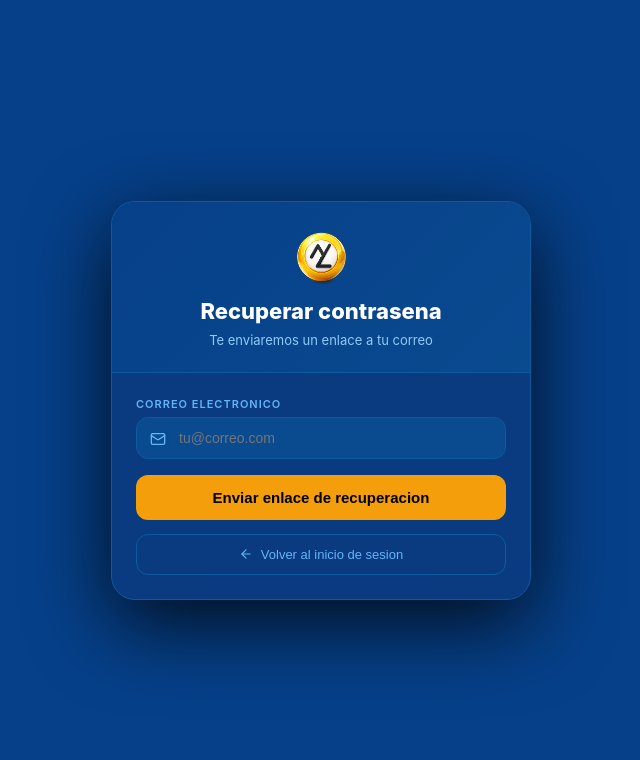
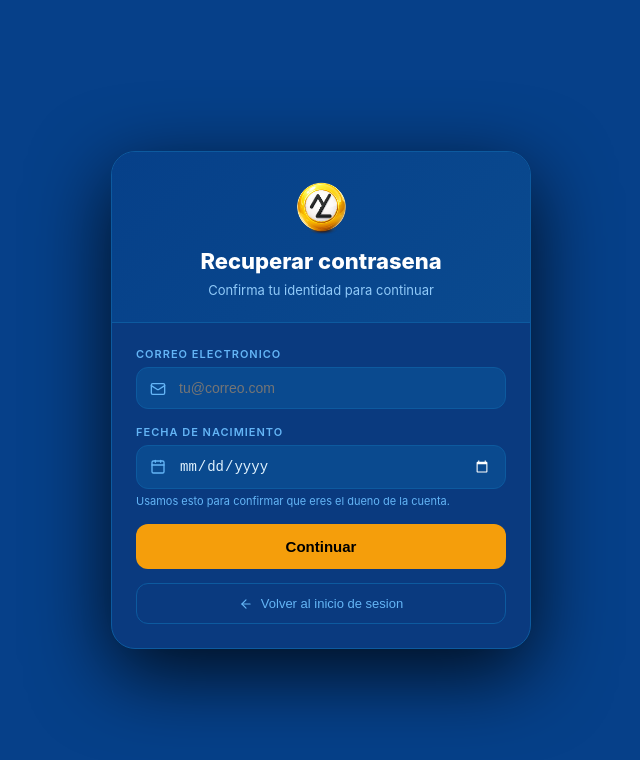
Before and after one commit to lxldfllxl-ai/lotocheck-colombia, a Next.js app: page /recuperar in a window 1280 px wide. Shown: the top 760 px of the page, without its empty margins (319-959 px from the left). Built offline with nearby package versions, Linux system fonts and the light colour scheme; no server answers.

Commit message:
Redirigir si ya hay sesion, verificar fecha nacimiento antes de recuperar password, cerrar sesion temporal tras cambiar password

```diff
--- /dev/null
+++ b/app/api/verificar-repuperacion/route.js
@@ -0,0 +1,61 @@
+import { NextResponse } from 'next/server';
+import { supabaseAdmin } from '../../../lib/supabaseAdmin';
+
+const MENSAJE_GENERICO = { ok: true, mensaje: 'Si los datos coinciden con una cuenta registrada, recibiras un correo con instrucciones.' };
+
+export async function POST(request) {
+  try {
+    const { email, fechaNacimiento } = await request.json();
+
+    if (!email || !fechaNacimiento) {
+      return NextResponse.json({ error: 'Completa todos los campos.' }, { status: 400 });
+    }
+
+    if (!supabaseAdmin) {
+      return NextResponse.json({ error: 'Error de configuracion del servidor.' }, { status: 500 });
+    }
+
+    // Buscamos el usuario por correo usando el admin client (no expuesto al navegador)
+    const { data: usuarios, error: errorBusqueda } = await supabaseAdmin.auth.admin.listUsers();
+    if (errorBusqueda) {
+      console.error('Error buscando usuario:', errorBusqueda);
+      // Respondemos igual que siempre, sin filtrar el error interno
+      return NextResponse.json(MENSAJE_GENERICO);
+    }
+
+    const usuarioEncontrado = usuarios.users.find(u => u.email?.toLowerCase() === email.toLowerCase().trim());
+
+    if (!usuarioEncontrado) {
+      // No existe el correo: respondemos igual, sin confirmar ni negar
+      return NextResponse.json(MENSAJE_GENERICO);
+    }
+
+    // Verificamos la fecha de nacimiento guardada en el perfil
+    const { data: perfil, error: errorPerfil } = await supabaseAdmin
+      .from('profiles')
+      .select('fecha_nacimiento')
+      .eq('id', usuarioEncontrado.id)
+      .single();
+
+    const fechaGuardada = perfil?.fecha_nacimiento || usuarioEncontrado.user_metadata?.fecha_nacimiento;
+
+    if (errorPerfil || !fechaGuardada || fechaGuardada !== fechaNacimiento) {
+      // Fecha no coincide: respondemos igual, sin confirmar ni negar
+      return NextResponse.json(MENSAJE_GENERICO);
+    }
+
+    // Todo coincide: disparamos el correo real de recuperacion via Supabase Auth
+    const { error: errorEnvio } = await supabaseAdmin.auth.resetPasswordForEmail(email, {
+      redirectTo: `${process.env.NEXT_PUBLIC_SITE_URL || 'https://lotocheck-colombia.vercel.app'}/recuperar/nueva-contrasena`,
+    });
+
+    if (errorEnvio) {
+      console.error('Error enviando correo de recuperacion:', errorEnvio);
+    }
+
+    return NextResponse.json(MENSAJE_GENERICO);
+  } catch (err) {
+    console.error('Error en /api/verificar-recuperacion:', err);
+    return NextResponse.json(MENSAJE_GENERICO);
+  }
+}
--- a/app/login/page.js
+++ b/app/login/page.js
@@ -1,5 +1,5 @@
 'use client';
-import { useState } from 'react';
+import { useState, useEffect } from 'react';
 import { supabase } from '../../lib/supabase';
 import { Eye, EyeOff, User, Mail, Lock, Calendar, ArrowLeft } from 'lucide-react';
 import Image from 'next/image';
@@ -8,6 +8,7 @@ export default function Login() {
   const [modo, setModo] = useState('login');
   const [verPass, setVerPass] = useState(false);
   const [cargando, setCargando] = useState(false);
+  const [verificandoSesion, setVerificandoSesion] = useState(true);
   const [error, setError] = useState(null);
   const [mensaje, setMensaje] = useState(null);
 
@@ -18,6 +19,20 @@ export default function Login() {
     fechaNacimiento: '',
     terminos: false,
   });
+
+  useEffect(() => {
+    checkSesionExistente();
+  }, []);
+
+  async function checkSesionExistente() {
+    if (!supabase) { setVerificandoSesion(false); return; }
+    const { data: { user } } = await supabase.auth.getUser();
+    if (user) {
+      window.location.href = '/';
+    } else {
+      setVerificandoSesion(false);
+    }
+  }
 
   function setField(key, value) {
     setForm(prev => ({ ...prev, [key]: value }));
@@ -121,6 +136,14 @@ export default function Login() {
     marginBottom: 6,
     display: 'block',
   };
+
+  if (verificandoSesion) {
+    return (
+      <div style={{ minHeight: '100vh', backgroundColor: '#064089', display: 'flex', alignItems: 'center', justifyContent: 'center' }}>
+        <p style={{ color: '#64B5F6', fontSize: 14 }}>Cargando...</p>
+      </div>
+    );
+  }
 
   return (
     <div style={{
--- a/app/recuperar/nueva-contrasena/page.js
+++ b/app/recuperar/nueva-contrasena/page.js
@@ -14,7 +14,6 @@ export default function NuevaContrasena() {
   const [sesionValida, setSesionValida] = useState(null);
 
   useEffect(() => {
-    // Supabase establece una sesion temporal al seguir el enlace del correo
     supabase.auth.getSession().then(({ data }) => {
       setSesionValida(!!data.session);
     });
@@ -30,11 +29,17 @@ export default function NuevaContrasena() {
 
     if (authError) {
       setError('No se pudo actualizar la contrasena. El enlace puede haber expirado.');
-    } else {
-      setListo(true);
-      setTimeout(() => { window.location.href = '/login'; }, 2500);
+      setCargando(false);
+      return;
     }
+
+    // Cerramos la sesion temporal que creo el enlace de recuperacion,
+    // para que el usuario tenga que iniciar sesion de nuevo con su nueva contrasena
+    await supabase.auth.signOut();
+
+    setListo(true);
     setCargando(false);
+    setTimeout(() => { window.location.href = '/login'; }, 2500);
   }
 
   const inputStyle = {
@@ -65,7 +70,7 @@ export default function NuevaContrasena() {
           ) : listo ? (
             <div style={{ textAlign: 'center', padding: '20px 0' }}>
               <p style={{ color: '#10B981', fontSize: 15, fontWeight: 600 }}>Contrasena actualizada</p>
-              <p style={{ color: '#90CAF9', fontSize: 13, marginTop: 8 }}>Te redirigiremos al inicio de sesion...</p>
+              <p style={{ color: '#90CAF9', fontSize: 13, marginTop: 8 }}>Te redirigiremos para que inicies sesion con tu nueva contrasena...</p>
             </div>
           ) : (
             <div style={{ display: 'flex', flexDirection: 'column', gap: 16 }}>
--- a/app/recuperar/page.js
+++ b/app/recuperar/page.js
@@ -1,30 +1,42 @@
 'use client';
 import { useState } from 'react';
-import { supabase } from '../../lib/supabase';
-import { Mail, ArrowLeft, Send } from 'lucide-react';
+import { Mail, Calendar, ArrowLeft, Send } from 'lucide-react';
 import Image from 'next/image';
 
 export default function Recuperar() {
   const [email, setEmail] = useState('');
+  const [fechaNacimiento, setFechaNacimiento] = useState('');
   const [cargando, setCargando] = useState(false);
   const [enviado, setEnviado] = useState(false);
   const [error, setError] = useState(null);
 
   async function handleEnviar() {
     setError(null);
-    if (!email) { setError('Ingresa tu correo electronico.'); return; }
+    if (!email || !fechaNacimiento) {
+      setError('Completa tu correo y fecha de nacimiento.');
+      return;
+    }
 
     setCargando(true);
-    const { error: authError } = await supabase.auth.resetPasswordForEmail(email, {
-      redirectTo: `${window.location.origin}/recuperar/nueva-contrasena`,
-    });
+    try {
+      const res = await fetch('/api/verificar-recuperacion', {
+        method: 'POST',
+        headers: { 'Content-Type': 'application/json' },
+        body: JSON.stringify({ email, fechaNacimiento }),
+      });
+      const data = await res.json();
 
-    if (authError) {
-      setError('No se pudo enviar el correo. Intenta de nuevo.');
-    } else {
-      setEnviado(true);
+      // Siempre mostramos el mismo resultado, sin importar si los datos coincidian o no
+      if (data.ok || res.ok) {
+        setEnviado(true);
+      } else {
+        setError('Ocurrio un error. Intenta de nuevo.');
+      }
+    } catch (err) {
+      setError('Error de conexion. Intenta de nuevo.');
+    } finally {
+      setCargando(false);
     }
-    setCargando(false);
   }
 
   const inputStyle = {
@@ -42,7 +54,7 @@ export default function Recuperar() {
             <Image src="/logo.png" alt="NotiLoto" width={56} height={56} style={{ borderRadius: 14, objectFit: 'cover' }} />
           </div>
           <p style={{ color: '#fff', fontWeight: 800, fontSize: 22 }}>Recuperar contrasena</p>
-          <p style={{ color: '#90CAF9', fontSize: 13, marginTop: 8 }}>Te enviaremos un enlace a tu correo</p>
+          <p style={{ color: '#90CAF9', fontSize: 13, marginTop: 8 }}>Confirma tu identidad para continuar</p>
         </div>
 
         <div style={{ padding: 24 }}>
@@ -51,9 +63,9 @@ export default function Recuperar() {
               <div style={{ width: 56, height: 56, backgroundColor: '#0a3a2a', borderRadius: '50%', display: 'flex', alignItems: 'center', justifyContent: 'center', margin: '0 auto 16px' }}>
                 <Send size={24} color="#10B981" />
               </div>
-              <p style={{ color: '#E0F2FE', fontSize: 15, fontWeight: 600, marginBottom: 8 }}>Correo enviado</p>
+              <p style={{ color: '#E0F2FE', fontSize: 15, fontWeight: 600, marginBottom: 8 }}>Solicitud procesada</p>
               <p style={{ color: '#90CAF9', fontSize: 13, lineHeight: 1.6 }}>
-                Revisa tu bandeja de entrada en <strong>{email}</strong> y sigue el enlace para crear una nueva contrasena.
+                Si los datos coinciden con una cuenta registrada, recibiras un correo con instrucciones para restablecer tu contrasena. Revisa tu bandeja de entrada y la carpeta de spam.
               </p>
             </div>
           ) : (
@@ -69,10 +81,28 @@ export default function Recuperar() {
                     placeholder="tu@correo.com"
                     value={email}
                     onChange={e => setEmail(e.target.value)}
-                    onKeyDown={e => e.key === 'Enter' && handleEnviar()}
                     style={inputStyle}
                   />
                 </div>
+              </div>
+
+              <div>
+                <span style={labelStyle}>Fecha de nacimiento</span>
+                <div style={{ position: 'relative' }}>
+                  <Calendar size={16} color="#64B5F6" style={{ position: 'absolute', left: 14, top: 14 }} />
+                  <input
+                    type="date"
+                    name="bday"
+                    autoComplete="bday"
+                    value={fechaNacimiento}
+                    onChange={e => setFechaNacimiento(e.target.value)}
+                    onKeyDown={e => e.key === 'Enter' && handleEnviar()}
+                    style={{ ...inputStyle, colorScheme: 'dark' }}
+                  />
+                </div>
+                <p style={{ fontSize: 11, color: '#64B5F6', marginTop: 5 }}>
+                  Usamos esto para confirmar que eres el dueno de la cuenta.
+                </p>
               </div>
 
               {error && (
@@ -82,7 +112,7 @@ export default function Recuperar() {
               )}
 
               <button onClick={handleEnviar} disabled={cargando} style={{ width: '100%', backgroundColor: '#F59E0B', border: 'none', borderRadius: 12, padding: '14px', fontSize: 15, fontWeight: 700, color: '#000', cursor: cargando ? 'not-allowed' : 'pointer', opacity: cargando ? 0.6 : 1 }}>
-                {cargando ? 'Enviando...' : 'Enviar enlace de recuperacion'}
+                {cargando ? 'Verificando...' : 'Continuar'}
               </button>
             </div>
           )}
```
